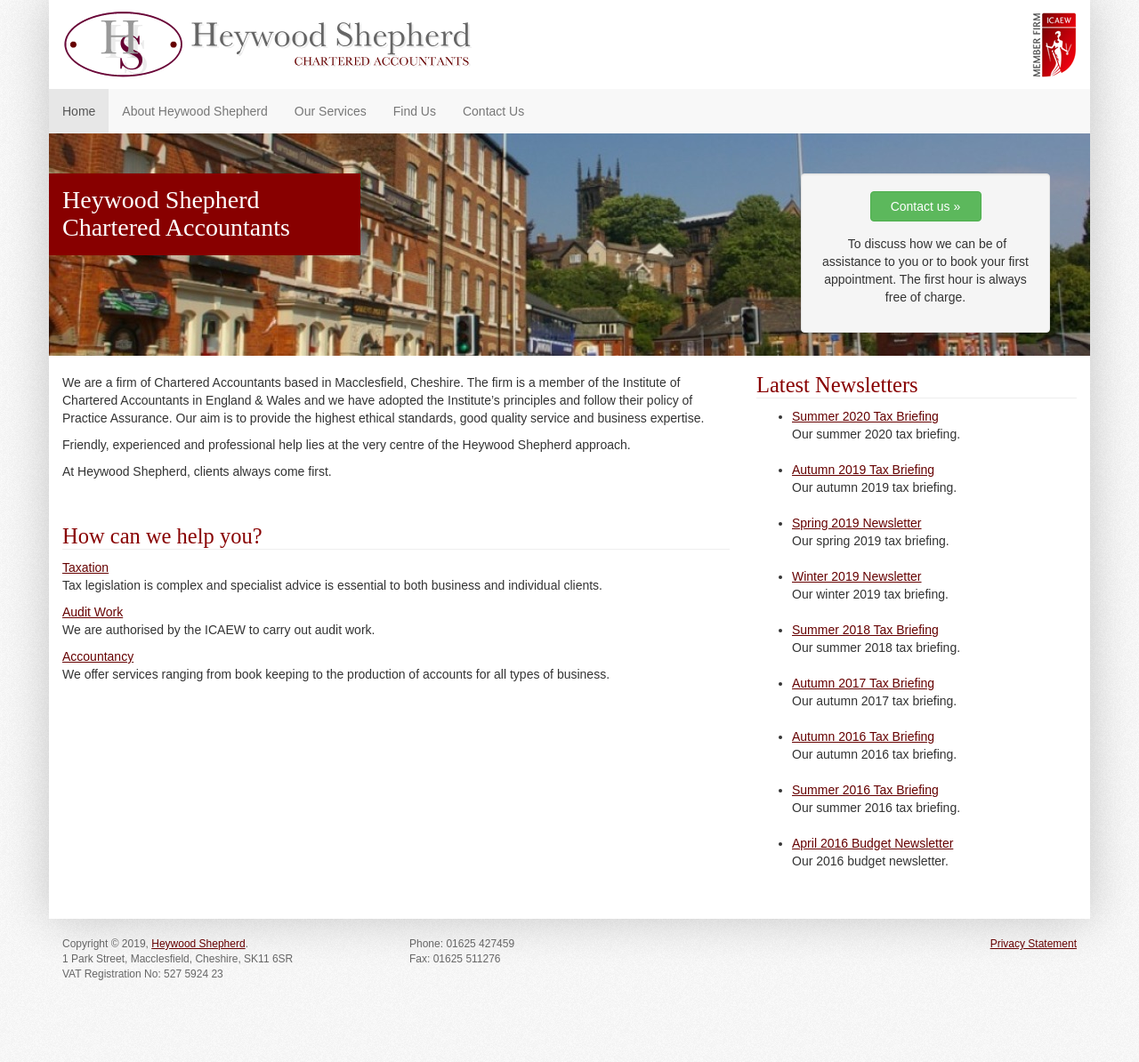
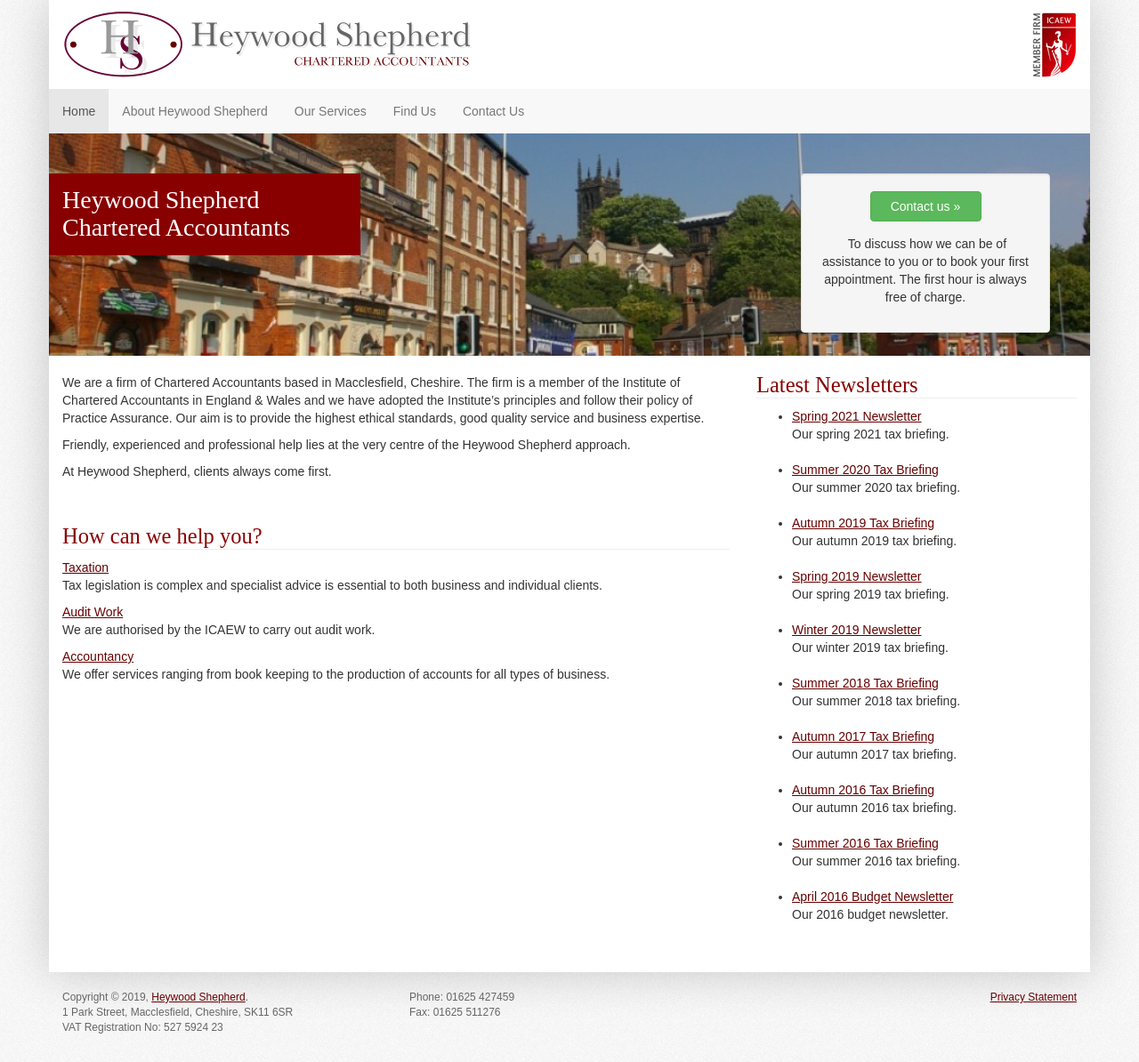
Before and after one commit to heywood-shepherd/heywood-shepherd.github.io, a Jekyll site: the page built from index.md, in a window 1280 px wide. Shown: the whole page at 89% size. Built offline with Jekyll 4.4.1, drawn with Linux system fonts in a browser that asks for light colours; before the commit the page ends 1134 px from its top, so only the background shows below that.

Commit message:
Spring 2021 tax briefing.

```diff
--- a/_data/newsletters.yml
+++ b/_data/newsletters.yml
@@ -1,3 +1,7 @@
+- name: Spring 2021 Newsletter
+  link: /assets/newsletters/2021-spring-tax-briefing.pdf
+  desc: Our spring 2021 tax briefing.
+
 - name: Summer 2020 Tax Briefing
   link: /assets/newsletters/2020-summer-tax-briefing.pdf
   desc: Our summer 2020 tax briefing.
```
Also changed, not shown: 1 other file.
